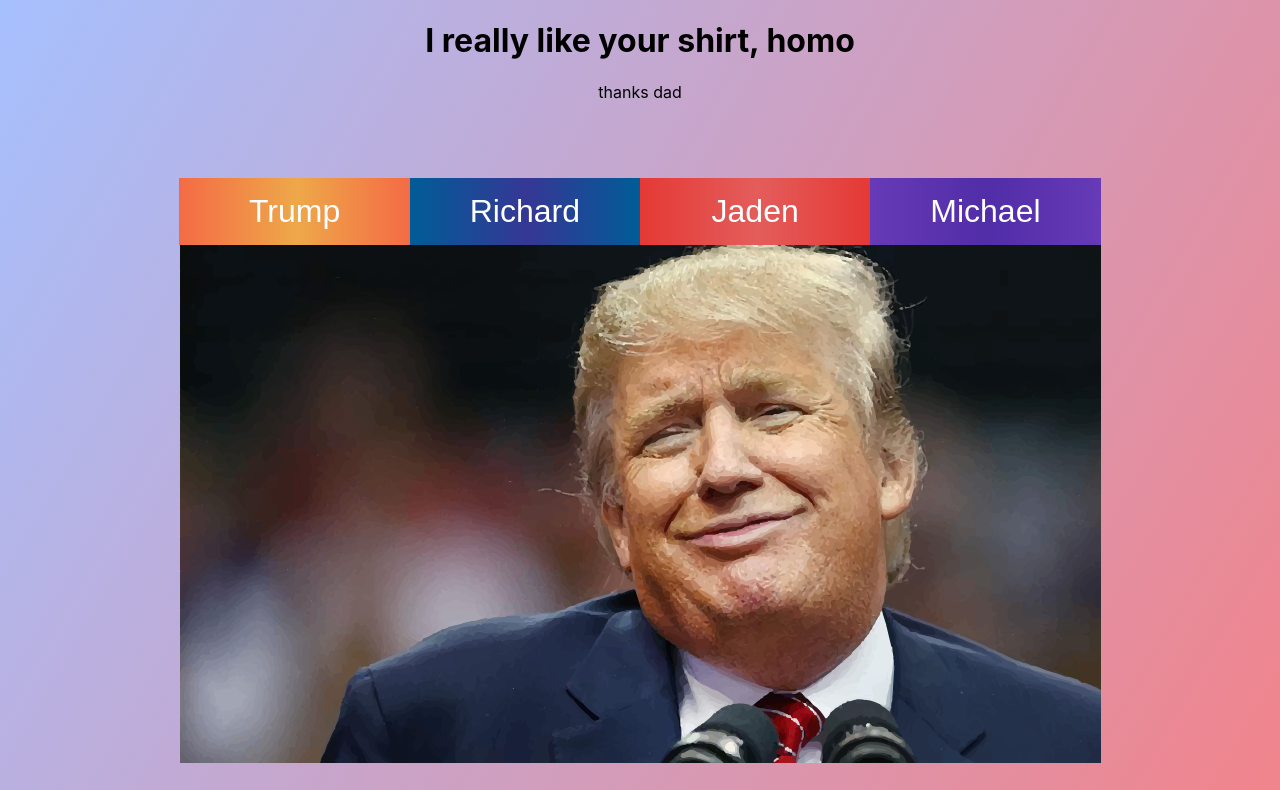
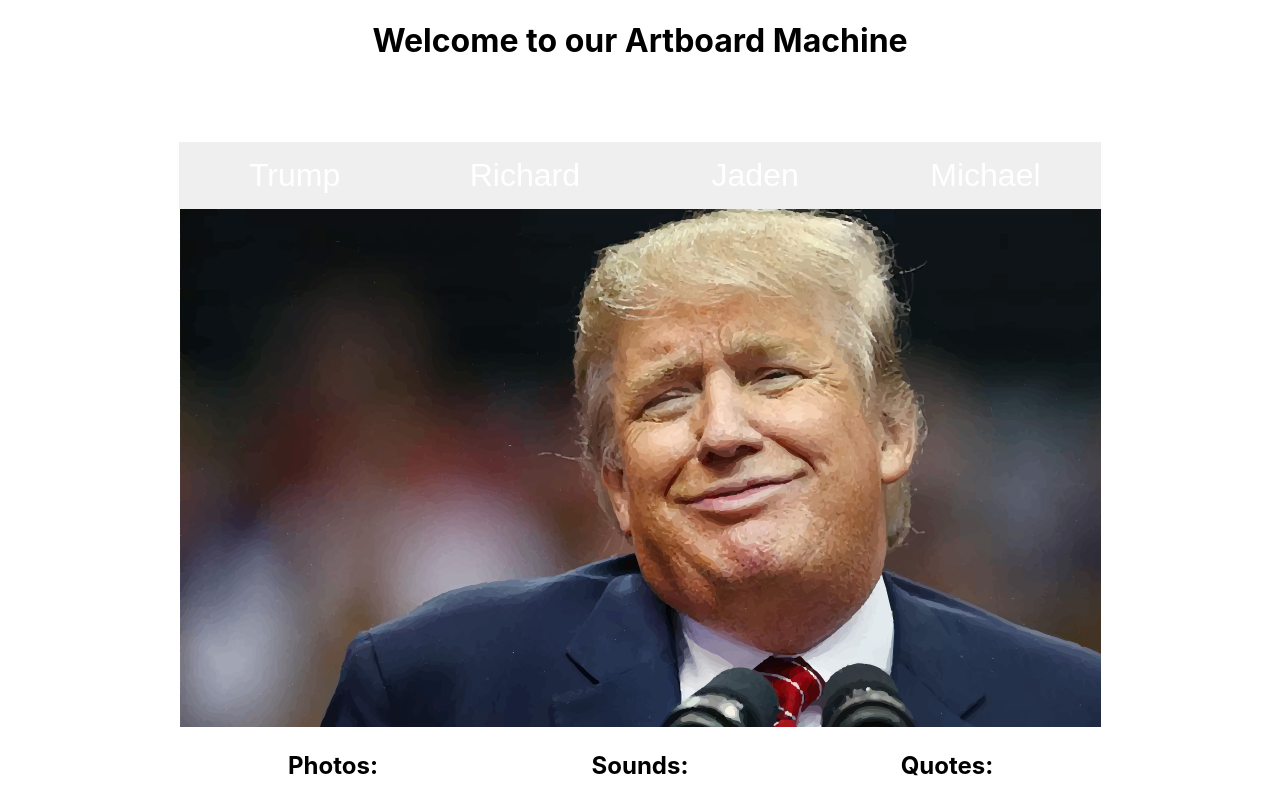
Before and after one commit to adrianflatner/Mediabox, a React (Create React App) app in the folder project2/: page / in a window 1280 px wide. Shown: the top 790 px of the page. Built offline with nearby package versions, Linux system fonts and the light colour scheme.

Commit message:
breakpoint

```diff
--- a/project2/src/App.css
+++ b/project2/src/App.css
@@ -15,5 +15,17 @@
 }
 
 body {
-  background-image: linear-gradient(120deg, #a6c0fe 0%, #f68084 100%);
+  background-image: white;
 }
+
+@media only screen and (max-width: 960px) {
+  body{
+    background-color: black;
+    background-image:none;
+    grid-template-columns:100vw;
+
+ }
+ .Navbar{
+   grid-row:1/2;
+ }
+}
--- a/project2/src/App.js
+++ b/project2/src/App.js
@@ -6,8 +6,7 @@ function App() {
   return (
     <div className="Wrapper">
       <div className="Title">
-        <h1>I really like your shirt, homo</h1>
-        <p>thanks dad</p>
+        <h1>Welcome to our Artboard Machine</h1>
       </div>
 
       <div className="Navbar">
--- a/project2/src/components/Navbar.css
+++ b/project2/src/components/Navbar.css
@@ -20,36 +20,3 @@ button,
 submit {
   border: none;
 }
-
-.tab1 {
-  background-image: linear-gradient(
-    to right,
-    #f46b45 0%,
-    #eea849 51%,
-    #f46b45 100%
-  );
-}
-.tab2 {
-  background-image: linear-gradient(
-    to right,
-    #005c97 0%,
-    #363795 51%,
-    #005c97 100%
-  );
-}
-.tab3 {
-  background-image: linear-gradient(
-    to right,
-    #e53935 0%,
-    #e35d5b 51%,
-    #e53935 100%
-  );
-}
-.tab4 {
-  background-image: linear-gradient(
-    to right,
-    #673ab7 0%,
-    #512da8 51%,
-    #673ab7 100%
-  );
-}
--- a/project2/src/components/Navbar.js
+++ b/project2/src/components/Navbar.js
@@ -24,13 +24,13 @@ class Navbar extends Component {
           <button className="tab1" onClick={() => this.setTab(0, "red")}>
             Trump
           </button>
-          <button className="tab2" onClick={() => this.setTab(1, "blue")}>
+          <button className="tab1" onClick={() => this.setTab(1, "blue")}>
             Richard
           </button>
-          <button className="tab3" onClick={() => this.setTab(2, "green")}>
+          <button className="tab1" onClick={() => this.setTab(2, "green")}>
             Jaden
           </button>
-          <button className="tab4" onClick={() => this.setTab(3)}>
+          <button className="tab1" onClick={() => this.setTab(3)}>
             Michael
           </button>
         </div>
```
